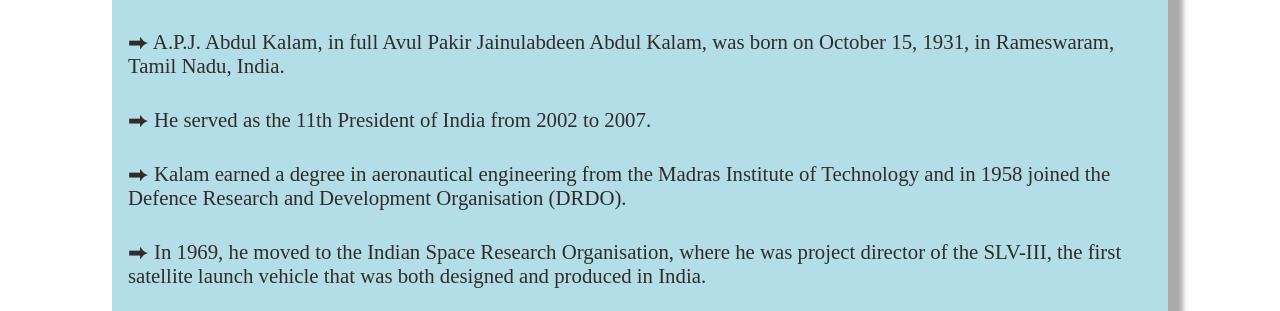
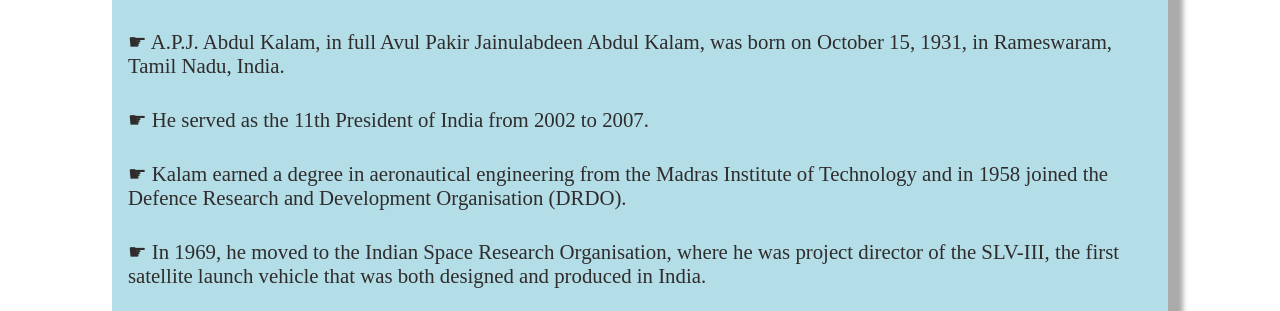
Before and after one commit to ddoyediran/week4-4, a plain HTML site: page index.html in a window 1280 px wide. Shown: the part 489-800 px from the top of the page. Drawn offline with Linux system fonts and the light colour scheme.

Commit message:
more commit

```diff
--- a/style.css
+++ b/style.css
@@ -53,5 +53,5 @@
 }
 
 .styled li::before {
-  content: "⮕ ";
+  content: "☛ ";
 }
```
